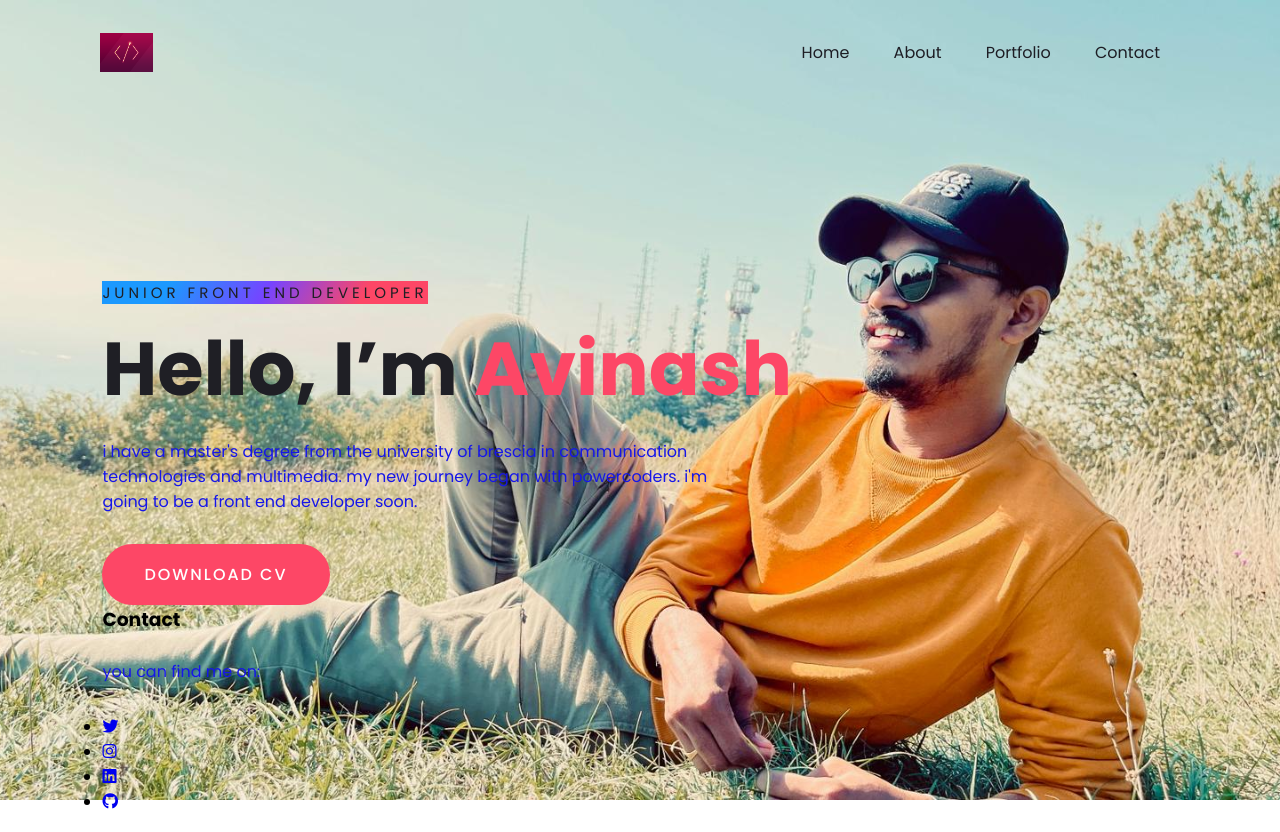
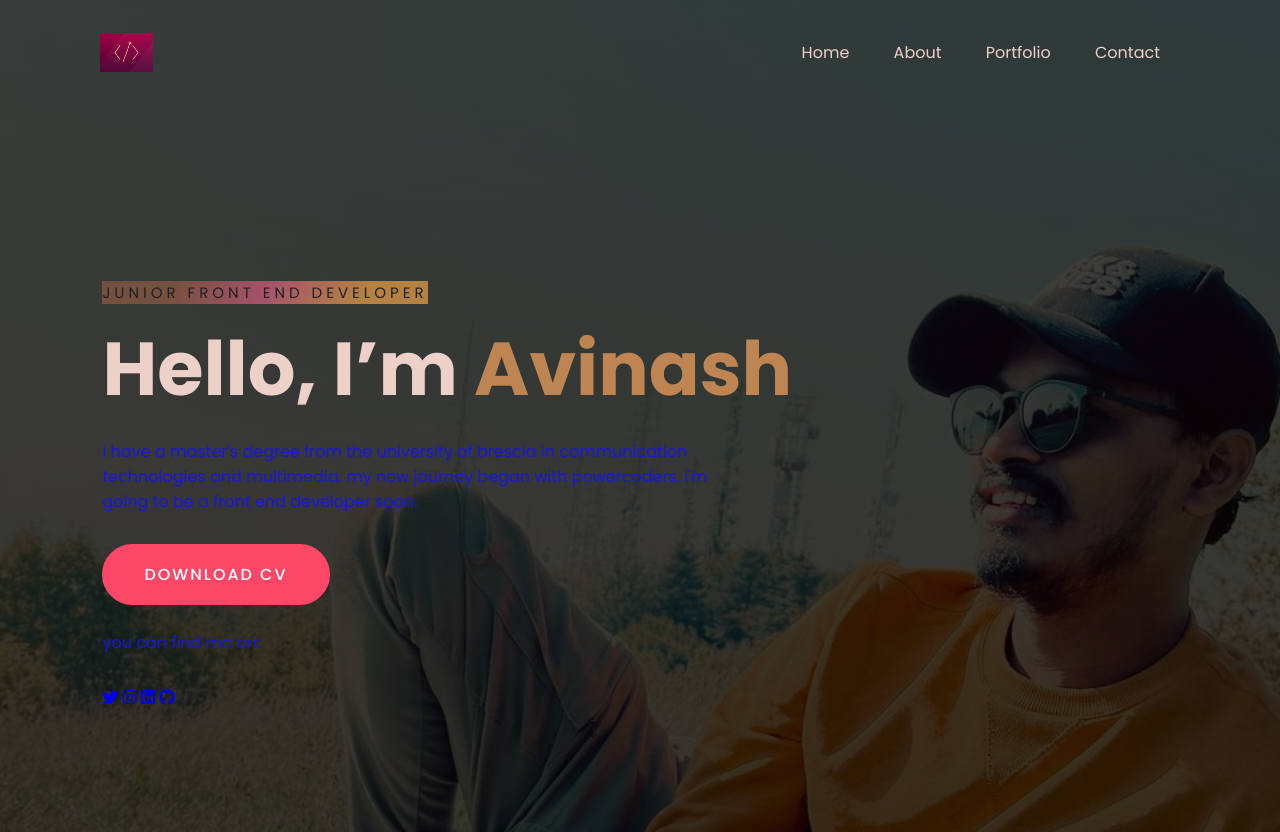
Before and after one commit to avinash49479/profile, a plain HTML site: page index.html in a window 1280 px wide. Shown: the top 832 px of the page. Drawn offline with Linux system fonts and the light colour scheme.

Commit message:
update profile

```diff
--- a/index.html
+++ b/index.html
@@ -14,10 +14,10 @@
     <nav>
       <img src="images/logo.png" class="logo">
       <ul>
-        <li><a href="#">Home</a></li>
-        <li><a href="#">About</a></li>
-        <li><a href="#">Portfolio</a></li>
-        <li><a href="info">Contact</a></li>
+        <li><a href="https://avinash49479.github.io/profile/" target="_blank">Home</a></li>
+        <li><a href="profile/images/Avinash Resume.pdf" target="_blank">About</a></li>
+        <li><a href="https://avinash49479.github.io/profile/" target="_blank">Portfolio</a></li>
+        <li><a href="avinash.avakaya123@gmail.com" target="_blank">Contact</a></li>
       </ul>
     </nav>
 
@@ -26,24 +26,25 @@
       <h1>Hello, I’m <span>Avinash</span></h1>
       <p>I have a Master's degree from the University of Brescia in communication technologies and multimedia. My new
         journey began with PowerCoders. I'm going to be a front end developer soon.</p>
-      <a href="https://europa.eu/europass/eportfolio/api/eprofile/shared-profile/f3856656-1560-4700-8de4-7427953eada4?view=html" class="btn">Download CV</a>
-    <div class= "container">
-      <h3>Contact</h3>
+      <a href="https://europa.eu/europass/eportfolio/api/eprofile/shared-profile/f3856656-1560-4700-8de4-7427953eada4?view=html"
+        class="btn">Download CV</a>
+      <div class="container">
         <p>You can find me on:</p>
-      <ul>
-        <li><a href="https://twitter.com/pentapati_avi">
+
+        <a href="https://twitter.com/pentapati_avi">
           <i class="fa-brands fa-twitter"></i>
-          </a></li>
-        <li><a href="https://www.instagram.com/avinash_pentapati/">
+        </a>
+        <a href="https://www.instagram.com/avinash_pentapati/">
           <i class="fa-brands fa-instagram"></i>
-          </a></li>
-        <li><a href="https://www.linkedin.com/in/avinash-pentapati-0b9412107/">
+        </a>
+        <a href="https://www.linkedin.com/in/avinash-pentapati-0b9412107/">
           <i class="fa-brands fa-linkedin"></i>
-          </a></li>
-        <li><a href="https://github.com/avinash49479">
+        </a>
+        <a href="https://github.com/avinash49479">
           <i class="fa-brands fa-github"></i>
-          </a></li>
-      </ul>
+        </a>
+
+
       </div>
     </div>
 
--- a/style.css
+++ b/style.css
@@ -13,9 +13,8 @@ a {
 
 .main {
   width: 100%;
-  height: 100vh;
-  background: url(images/avi.jpeg);
-  background-blend-mode: color;
+  height: 150vh;
+  background-image: linear-gradient(rgba(7, 7, 6, 0.75), rgba(0, 0, 0, 0.8)), url(images/avi.jpeg);
   background-size: cover;
   background-position: center;
 }
@@ -38,13 +37,13 @@ nav ul li {
 }
 
 nav ul li a {
-  color: #1d1d24;
+  color: #edd1c9;
   position: relative;
   padding: 5px 0;
 }
 
 nav ul li a:hover {
-  color: #fd4766;
+  color: #d17182;
 }
 
 nav ul li a:after {
@@ -53,7 +52,7 @@ nav ul li a:after {
   left: 0;
   width: 0;
   height: 3px;
-  background: #fd4766;
+  background: #d17182;
   transition: .3s;
   bottom: 0;
 }
@@ -74,11 +73,11 @@ nav ul li a:hover:after {
   letter-spacing: 4px;
   display: inline-block;
   margin-bottom: 20px;
-  background: linear-gradient(120deg, #1c99fe 20.69%, #7644ff 50.19%, #fd4766 79.69%);
+  background: linear-gradient(120deg, #74503e 20.69%, #a5536a 50.19%, #b48242 79.69%);
 }
 
 .content h1 {
-  color: #1f1f25;
+  color: #edd1c9;
   font-size: 75px;
   font-weight: 900;
   line-height: 90px;
@@ -87,7 +86,7 @@ nav ul li a:hover:after {
 }
 
 .content h1 span {
-  color: #fd4766;
+  color: #be8553;
 }
 .content h2 {
   color: #1f1f25;
```
Also changed, not shown: 2 other files. Lines whose indentation alone changed are shown as unchanged.
